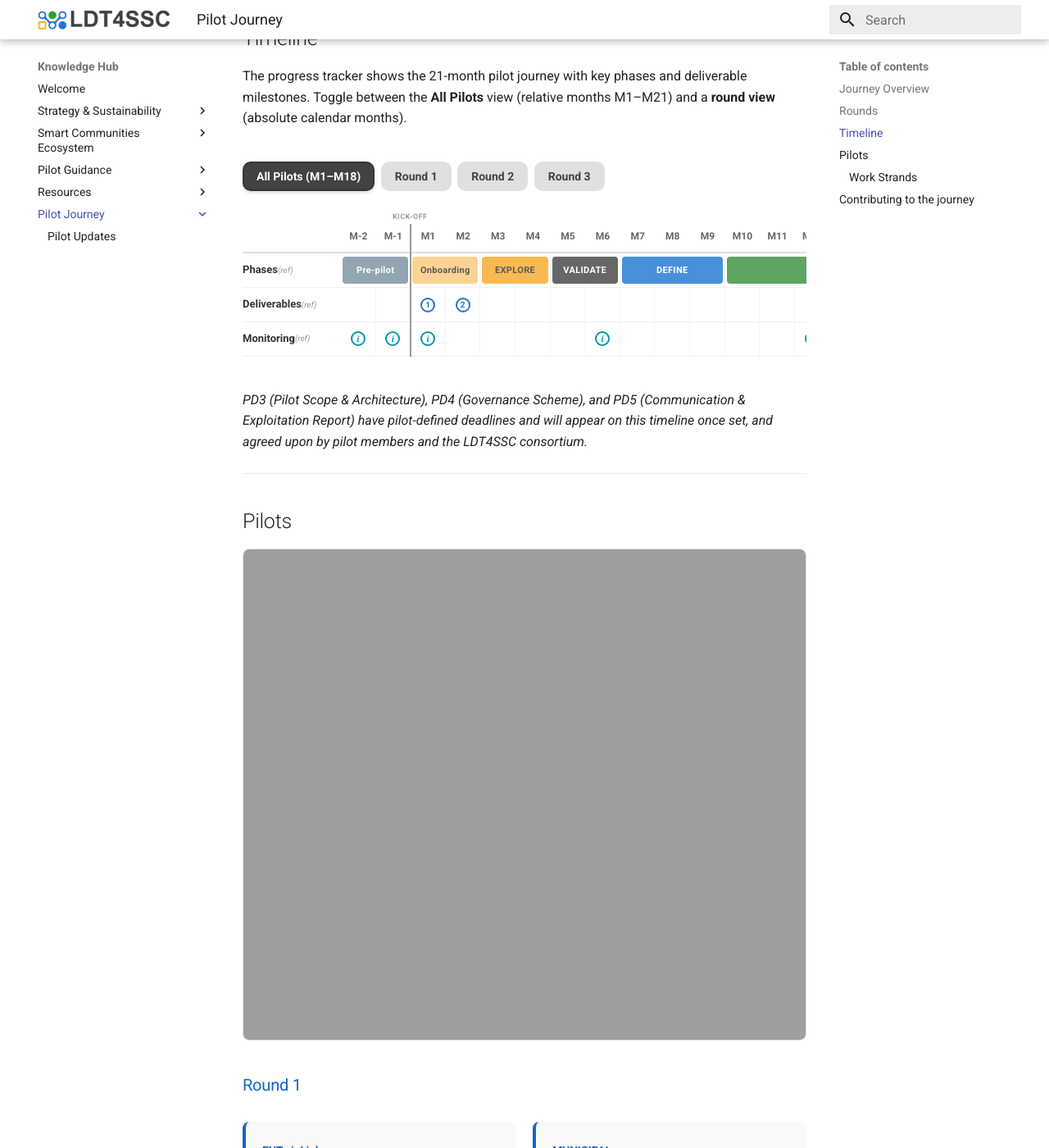
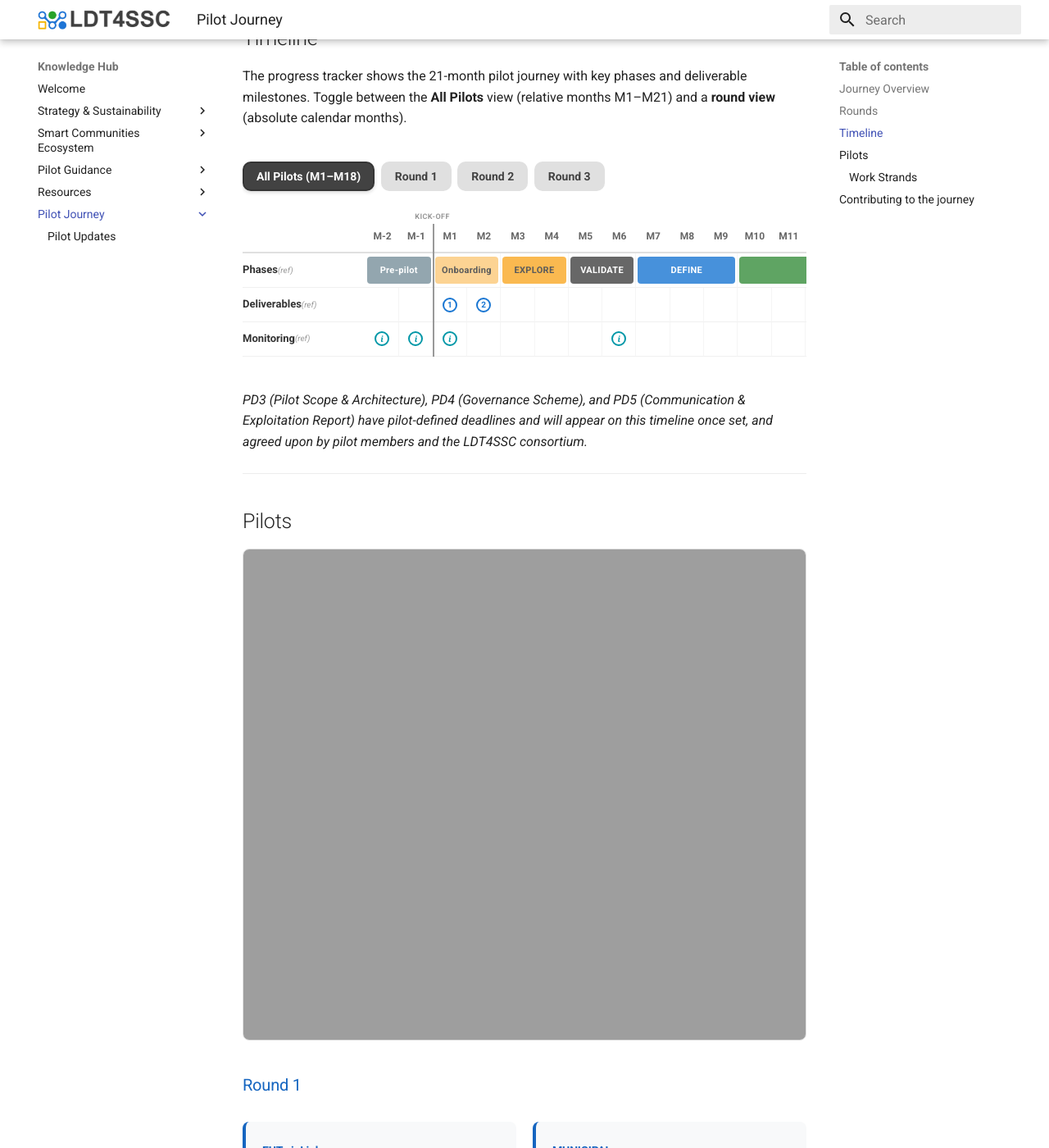
Before and after one commit to ldt4ssc/ldt4ssc.github.io, an MkDocs documentation site: the page built from docs/journey/index.md, in a window 1280 px wide and 1400 px high, scrolled down 1288 px. Shown: the whole window at 82% size. Built offline with MkDocs 1.6.1 and Material for MkDocs 9.7.7, drawn with Linux system fonts in a browser that asks for light colours.

Commit message:
update: journey page

```diff
--- a/docs/css/journey.css
+++ b/docs/css/journey.css
@@ -226,7 +226,7 @@
 /* Timeline grid */
 .timeline-grid {
   display: grid;
-  grid-template-columns: 120px repeat(23, 1fr);
+  grid-template-columns: 150px repeat(23, 1fr);
   gap: 0;
   min-width: 1100px;
   font-size: 0.65rem;
@@ -279,9 +279,11 @@
   left: -1px;
   top: 0;
   width: 2px;
-  height: 500px;
+  /* span the full grid, however many pilot rows are rendered */
+  height: var(--timeline-grid-height, 100vh);
   background: #999;
-  z-index: 6;
+  /* below Material's sticky .md-header (z-index 4), above the phase bands */
+  z-index: 3;
   pointer-events: none;
 }
 
@@ -296,7 +298,7 @@
   color: #999;
   letter-spacing: 0.05em;
   white-space: nowrap;
-  z-index: 6;
+  z-index: 3;
 }
 
 /* Handover divider after M18 */
@@ -311,9 +313,11 @@
   right: -1px;
   top: 0;
   width: 2px;
-  height: 500px;
+  /* span the full grid, however many pilot rows are rendered */
+  height: var(--timeline-grid-height, 100vh);
   background: #999;
-  z-index: 6;
+  /* below Material's sticky .md-header (z-index 4), above the phase bands */
+  z-index: 3;
   pointer-events: none;
 }
 
@@ -328,7 +332,7 @@
   color: #999;
   letter-spacing: 0.05em;
   white-space: nowrap;
-  z-index: 6;
+  z-index: 3;
 }
 
 /* Phase bands */
@@ -445,7 +449,21 @@
   color: #555;
   display: flex;
   align-items: center;
+  gap: 0.35rem;
   border-bottom: 1px solid #f0f0f0;
+  /* never hyphenate or break a pilot name mid-word */
+  overflow-wrap: normal;
+  word-break: keep-all;
+  hyphens: none;
+}
+
+/* the name itself stays on one line; it shrinks before the badge does */
+.timeline-pilot-label > a,
+.timeline-pilot-label > span {
+  min-width: 0;
+  white-space: nowrap;
+  overflow: hidden;
+  text-overflow: ellipsis;
 }
 
 .timeline-pilot-label a {
@@ -459,7 +477,7 @@
 }
 
 .pilot-repo-badge {
-  margin-left: 0.35rem;
+  flex: 0 0 auto;
   font-size: 0.5rem;
   font-weight: 600;
   padding: 0.1rem 0.3rem;
@@ -552,7 +570,8 @@
   transform: translateX(-50%);
   width: 2px;
   background: #d32f2f;
-  z-index: 5;
+  /* below Material's sticky .md-header (z-index 4) */
+  z-index: 3;
 }
 
 .timeline-now-marker::before {
--- a/docs/js/journey.js
+++ b/docs/js/journey.js
@@ -292,7 +292,7 @@
     grid.querySelectorAll(".timeline-pilot-label, .timeline-pilot-cell, .timeline-cohort-header").forEach(el => el.remove());
 
     const pilots = allPilots.filter(p => p.kh === "Y" && p.name);
-    if (!pilots.length) return;
+    if (!pilots.length) { syncTimelineDividerHeight(); return; }
 
     // Build deliverable lookup
     const deliverablesByPilot = {};
@@ -395,7 +395,26 @@
         }
       });
     });
+
+    syncTimelineDividerHeight();
   }
+
+  // ---- Divider height ----
+  // The KICK-OFF and HANDOVER bars are drawn on month-header cells, so they
+  // cannot inherit the grid's height. Measure it and expose it as a custom
+  // property the CSS reads, so the bars always span the full timeline however
+  // many pilot rows are shown.
+  function syncTimelineDividerHeight() {
+    const grid = document.querySelector(".timeline-grid");
+    if (!grid) return;
+    const header = grid.querySelector(".timeline-month");
+    // Bars start at the top of the month header, so subtract the grid padding
+    // above it to reach the bottom of the grid exactly.
+    const offset = header ? header.getBoundingClientRect().top - grid.getBoundingClientRect().top : 0;
+    grid.style.setProperty("--timeline-grid-height", (grid.scrollHeight - offset) + "px");
+  }
+
+  window.addEventListener("resize", syncTimelineDividerHeight);
 
   // ---- Tab click handling ----
   timelineTabs.addEventListener("click", (e) => {
```
